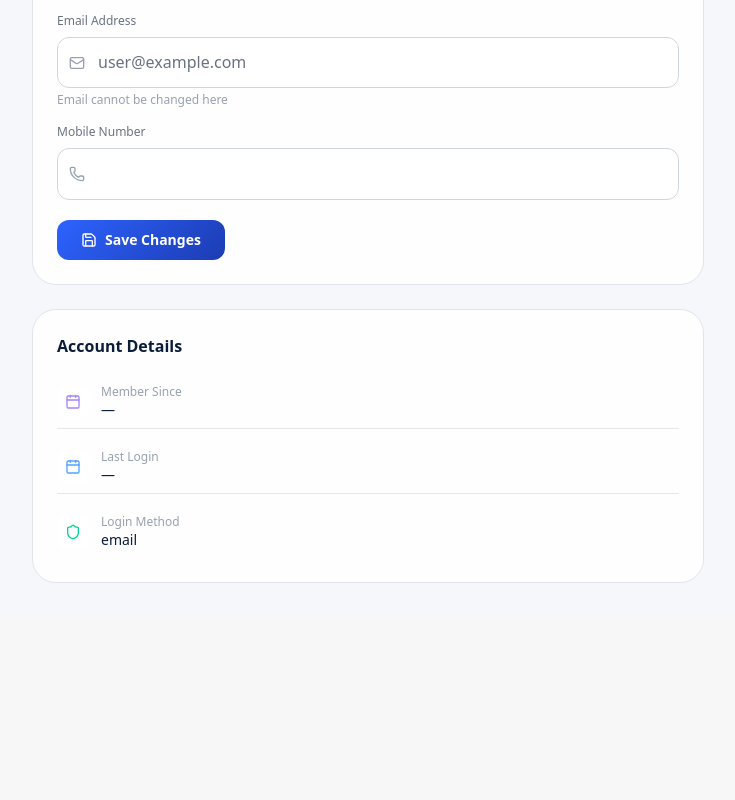
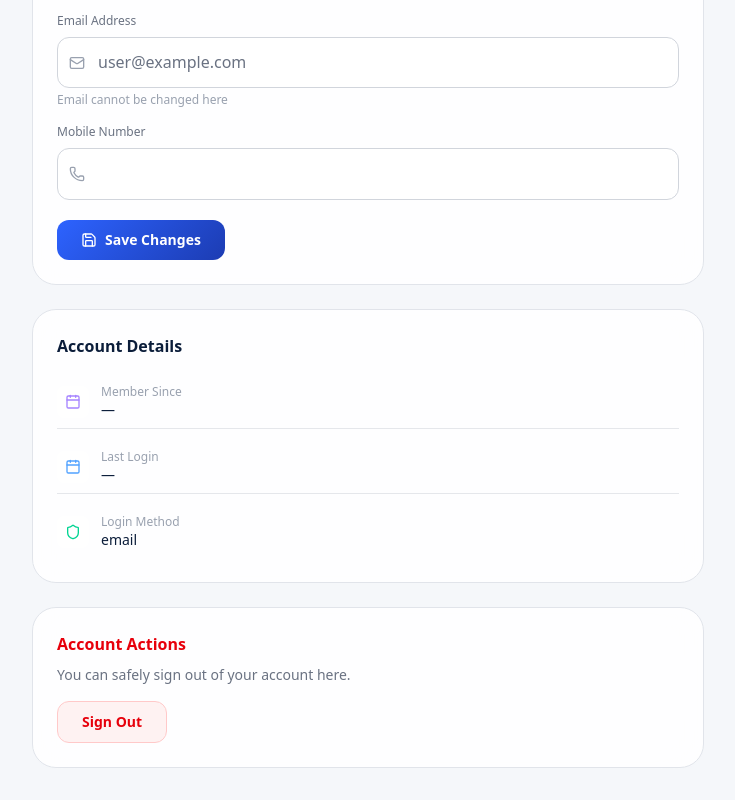
Before and after one commit to Sudheer-badam/badamsudheerreddy1-printweb, a Next.js app: page /dashboard/profile in a window 1280 px wide. Shown: the part 485-1285 px from the top of the page, without its empty margins (256-991 px from the left). Before the commit the page ends 1100 px from the top, so only its background shows below. Built offline with nearby package versions, Linux system fonts and the light colour scheme; no server answers; sample sign-in values are in the browser's storage.

Commit message:
Add explicit logout button to Profile page

```diff
--- a/src/app/dashboard/profile/page.tsx
+++ b/src/app/dashboard/profile/page.tsx
@@ -17,7 +17,7 @@ import { formatDate } from "@/lib/utils";
 import { toast } from "sonner";
 
 export default function ProfilePage() {
-  const { user } = useAuth();
+  const { user, logout } = useAuth();
   const [profile, setProfile] = useState({
     name: "",
     phone: "",
@@ -210,6 +210,25 @@ export default function ProfilePage() {
           />
         </div>
       </motion.div>
+
+      {/* Danger Zone */}
+      <motion.div
+        initial={{ opacity: 0, y: 20 }}
+        animate={{ opacity: 1, y: 0 }}
+        transition={{ delay: 0.3 }}
+        className="glass rounded-3xl p-6 border border-red-500/20 bg-red-500/5"
+      >
+        <h3 className="font-bold text-red-600 mb-2">Account Actions</h3>
+        <p className="text-gray-500 text-sm mb-4">
+          You can safely sign out of your account here.
+        </p>
+        <button
+          onClick={logout}
+          className="flex items-center gap-2 px-6 py-2.5 rounded-xl bg-red-50 text-red-600 text-sm font-semibold hover:bg-red-100 transition-colors border border-red-200"
+        >
+          Sign Out
+        </button>
+      </motion.div>
     </div>
   );
 }
```
